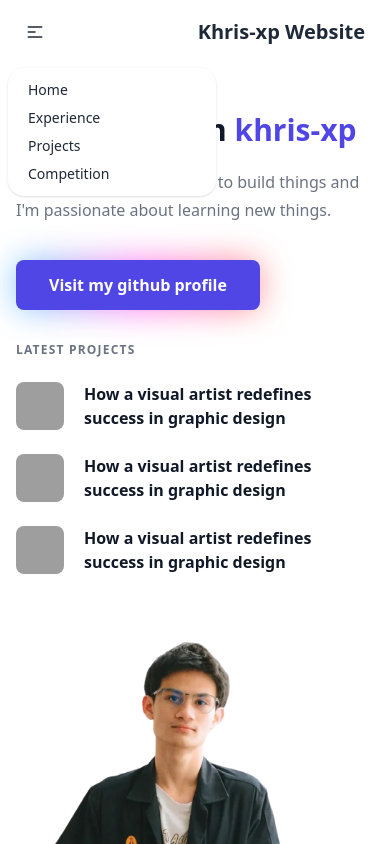
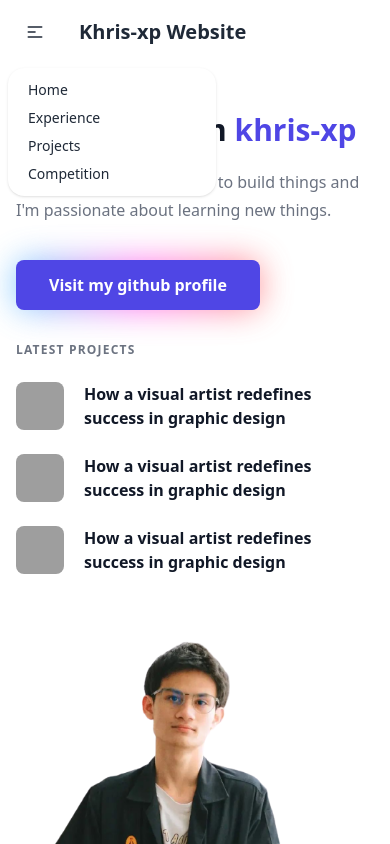
Before and after one commit to khris-xp/khris-xp-website, an Astro site: page / in a window 390 px wide. Both pictures are taken after a click on the button 35 px from the left and 32 px from the top of the page. Shown: the top 844 px of the page. Built offline with nearby package versions, Linux system fonts and the light colour scheme; Astro itself is replaced by a stand-in of ours; grey boxes are pictures that could not be loaded.

Commit message:
style(navbar): navbar with responsive

```diff
--- a/src/components/Navbar.astro
+++ b/src/components/Navbar.astro
@@ -1,4 +1,4 @@
-<div class='navbar bg-base-100'>
+<!-- <div class='navbar bg-base-100'>
   <div class='navbar-start'>
     <div class='dropdown'>
       <div tabindex={0} role='button' class='btn btn-ghost lg:hidden'>
@@ -34,4 +34,41 @@
     <li><a href='/projects'>Projects</a></li>
     <li><a href='/competition'>Competition</a></li>
   </ul>
+</div> -->
+<div class='navbar bg-base-100'>
+  <div class='navbar-start'>
+    <div class='dropdown'>
+      <div tabindex={0} role='button' class='btn btn-ghost lg:hidden'>
+        <svg
+          xmlns='http://www.w3.org/2000/svg'
+          class='h-5 w-5'
+          fill='none'
+          viewBox='0 0 24 24'
+          stroke='currentColor'
+          ><path
+            stroke-linecap='round'
+            stroke-linejoin='round'
+            stroke-width='2'
+            d='M4 6h16M4 12h8m-8 6h16'></path></svg
+        >
+      </div>
+      <ul
+        class='menu menu-sm dropdown-content mt-3 z-[1] p-2 shadow bg-base-100 rounded-box w-52'
+      >
+        <li><a href='/'>Home</a></li>
+        <li><a href='/experience'>Experience</a></li>
+        <li><a href='/project'>Projects</a></li>
+        <li><a href='/competition'>Competition</a></li>
+      </ul>
+    </div>
+    <a class='btn btn-ghost text-xl'>Khris-xp Website</a>
+  </div>
+  <div class='navbar-end hidden lg:flex'>
+    <ul class='menu menu-horizontal px-1 text-base'>
+      <li><a href='/'>Home</a></li>
+      <li><a href='/experience'>Experience</a></li>
+      <li><a href='/projects'>Projects</a></li>
+      <li><a href='/competition'>Competition</a></li>
+    </ul>
+  </div>
 </div>
```
